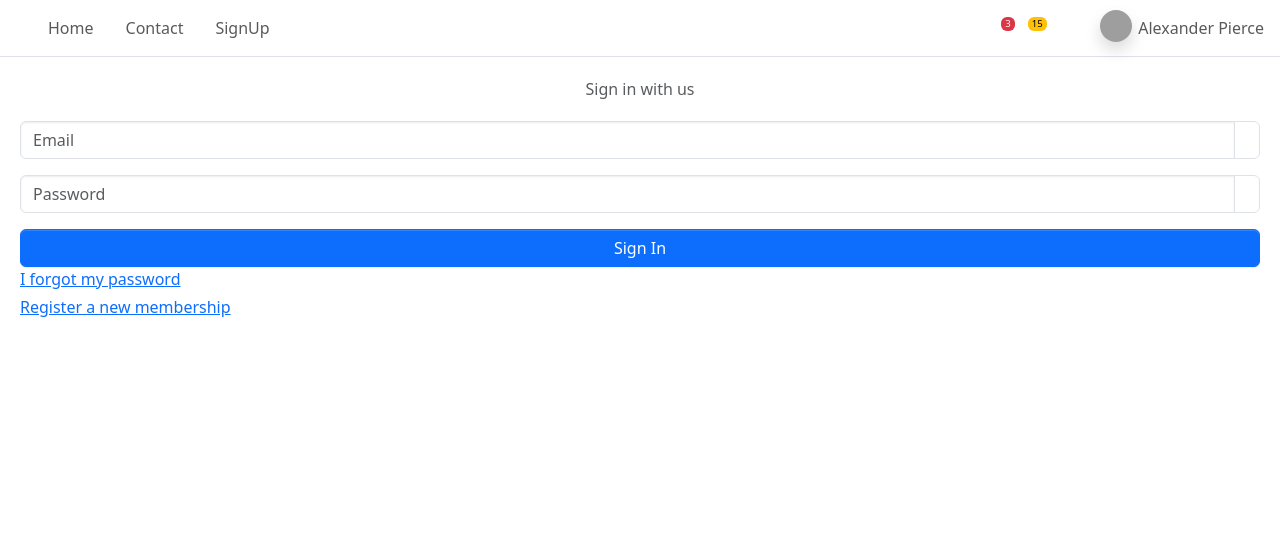
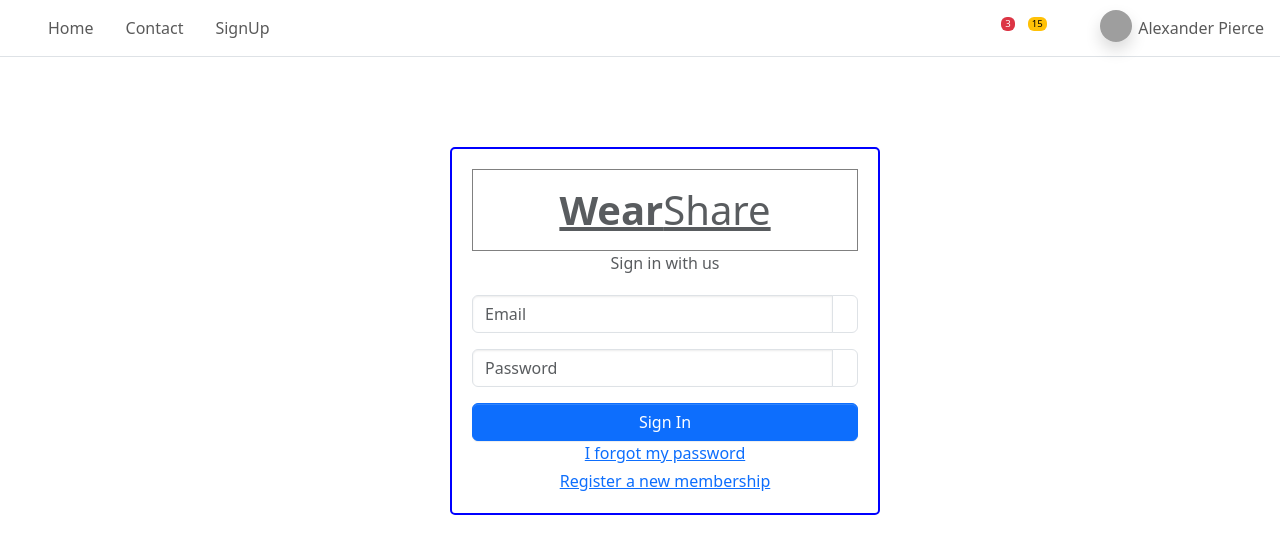
Before and after one commit to shubh10402/wearshareproject, a React (Vite) app: page /Loginpageuser in a window 1280 px wide. Shown: the top 554 px of the page. Built offline with nearby package versions, Linux system fonts and the light colour scheme; grey boxes are pictures that could not be loaded.

Commit message:
datafetch without error

```diff
--- a/src/App.jsx
+++ b/src/App.jsx
@@ -24,7 +24,7 @@ function App() {    //App function
 
       <div >
        {/* <UserSidebar>  </UserSidebar> */}
-       <UserNavbar></UserNavbar>     {/* NAvbardisplay */}
+       <UserNavbar></UserNavbar>
 
 
        {/* <SignUp></SignUp> */}     {/* Signuppage  */}
--- a/src/component/common/Loginpageuser.jsx
+++ b/src/component/common/Loginpageuser.jsx
@@ -49,7 +49,11 @@ export const Loginpageuser = () => {
   };
 
   return (
-    <div className="card-body login-card-body">
+    <div className="card-body login-card-body" style={{ marginTop: 90, marginLeft: 450, marginRight:400 , textAlign: 'center', borderRadius:5,borderWidth: 2, borderColor: 'blue',borderStyle: 'double'}}>
+      <div className="card-header text-center" style={{ borderWidth: 0.5, borderColor: 'grey',borderStyle: 'solid'}}>
+          <a href="./" className="h1"><b>Wear</b>Share</a>
+        </div>
+
       <p className="login-box-msg">Sign in with us</p>
       <form onSubmit={handleSubmit}>
         <div className="input-group mb-3"> {/* EmailInput*/}
--- a/src/component/common/SignUp.jsx
+++ b/src/component/common/SignUp.jsx
@@ -47,9 +47,9 @@ export const SignUp = () => {
     if (!validate()) return; // Stop form submission if validation fails
 
     axios  //Axios for user registration & Server connection
-      .post('http://localhost:3001/register', { fullname, email, password })
+      .post('http://localhost:3001/register', { fullname, email, password  })
       .then((result) => {
-        console.log(result);
+        console.log(result.data);
         navigate('/Loginpageuser');
       })
       .catch((err) => console.log(err));  //Error handling for catching error
@@ -59,7 +59,7 @@ export const SignUp = () => {
     <div className="register-box" style={{ marginTop: 90, marginLeft: 560, textAlign: 'center' }}>
       <div className="card card-outline card-primary">
         <div className="card-header text-center">
-          <a href="/" className="h1"><b>Wear</b>Share</a>
+          <a href="./" className="h1"><b>Wear</b>Share</a>
         </div>
         <div className="card-body">
           <p className="login-box-msg">Register With Us!</p>
```
Also changed, not shown: 1 other file (tests, documents, lock files or other folders).
